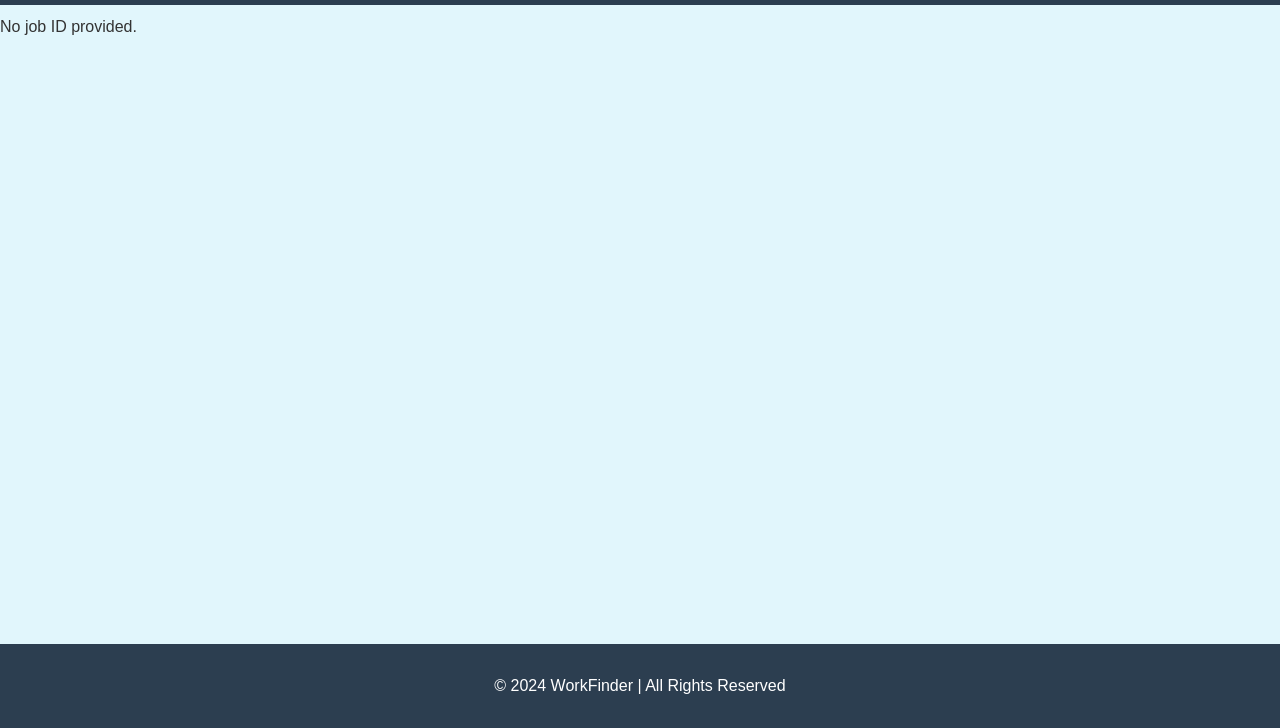
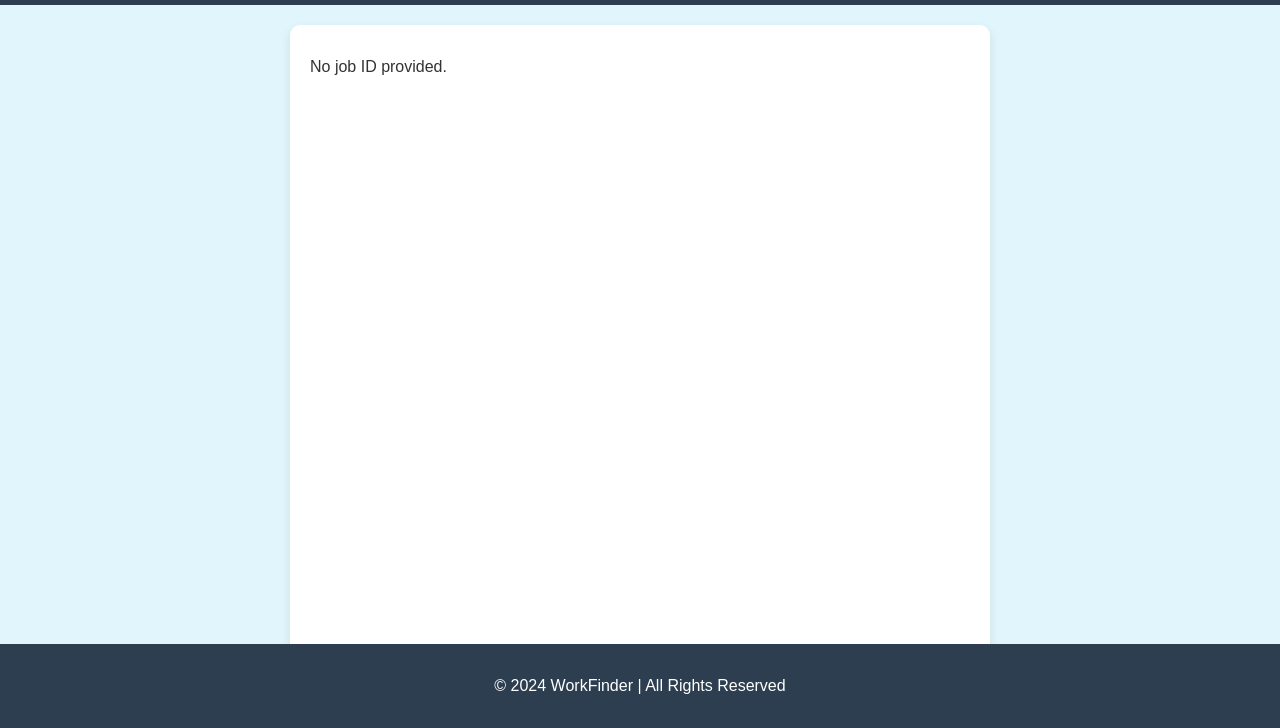
Before and after one commit to Jonah-11/Hackathon, a plain HTML site: page frontend/jobDetails.html in a window 1280 px wide. Shown: the part 72-800 px from the top of the page. Drawn offline with Linux system fonts and the light colour scheme.

Commit message:
Hackathon Files

```diff
--- a/frontend/jobDetails.html
+++ b/frontend/jobDetails.html
@@ -13,9 +13,11 @@
         <h1>Job Details</h1>
     </header>
 
-    <div id="jobDetailsContainer">
-        <p>Loading job details...</p>
-    </div>
+    <main>
+        <div id="jobDetailsContainer" class="job-details">
+            <p>Loading job details...</p>
+        </div>
+    </main>
 
     <footer>
         <p>&copy; 2024 WorkFinder | All Rights Reserved</p>
```
